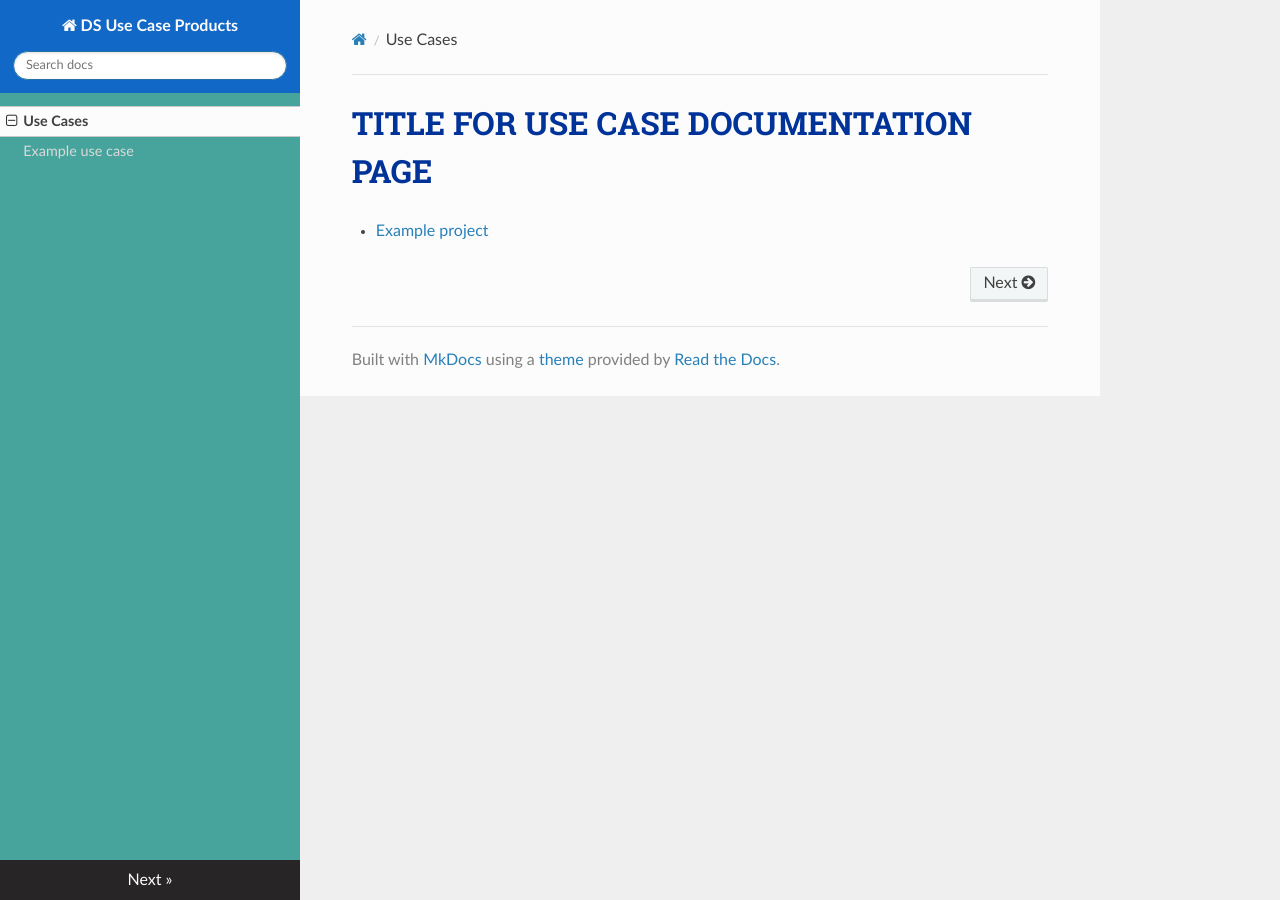
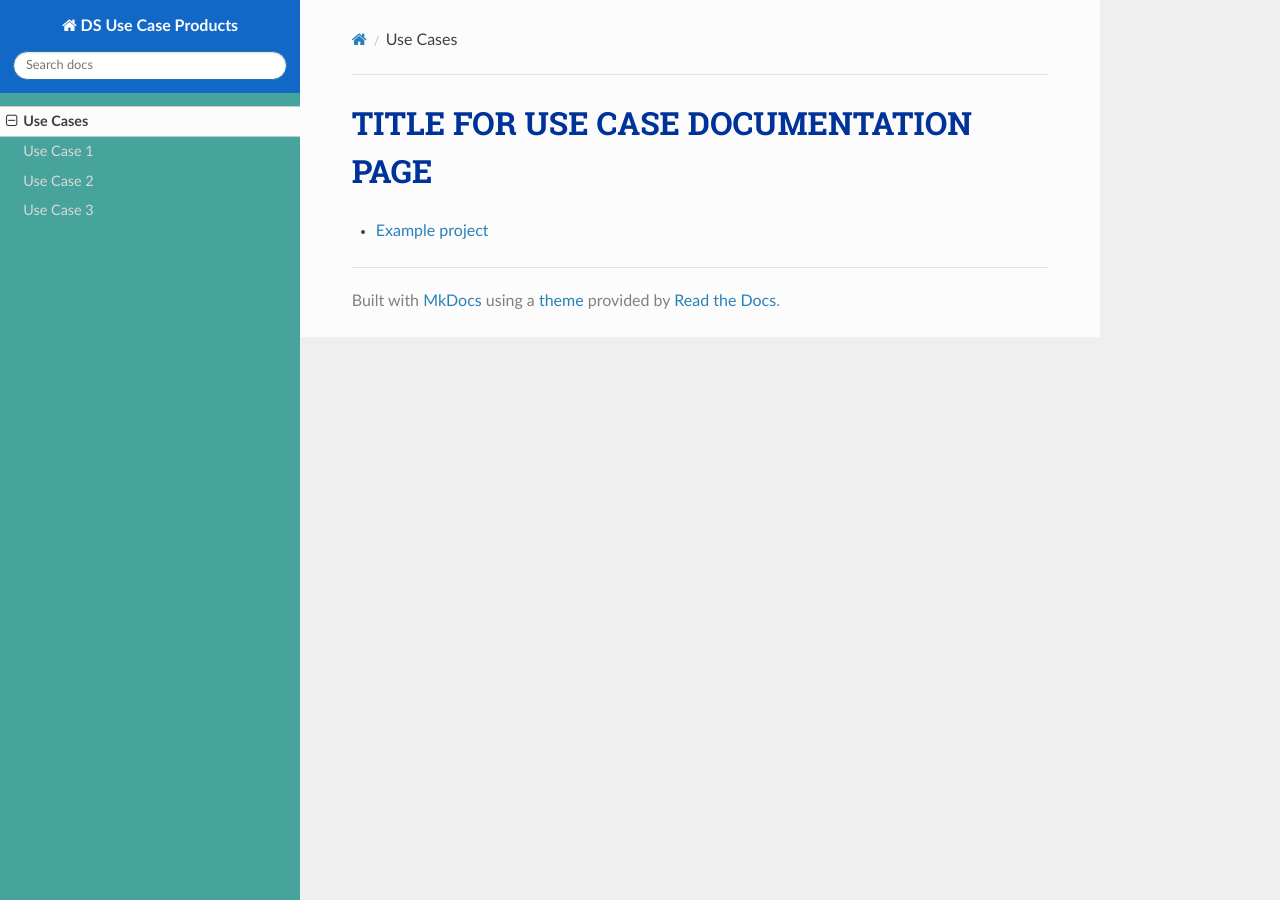
Before and after one commit to zwyll/DS_Use_Case_template, an MkDocs documentation site: the page built from docs/index.md, in a window 1280 px wide. Built offline with MkDocs 1.6.1, drawn with Linux system fonts in a browser that asks for light colours; nearby versions of some CDN libraries; part of the change alters nothing that is shown.

Commit message:
Update mkdocs.yml

```diff
--- a/mkdocs.yml
+++ b/mkdocs.yml
@@ -24,8 +24,9 @@ markdown_extensions:
 
 nav:
   - Use Cases : index.md
-  - Example use case: example/usecase.md
+  - Use Case 1: arduino/usecase.md
+  - Use Case 2: kumar/usecase.md
+  - Use Case 3: dawson/usecase.md
 
 #### DO NOT MAKE ANY CHANGES TO THE EXAMPLE FOLDER
-#### Copy the folder `example` and rename it to your specific use case (no space!).
-#### Above, change "Example use case" to be specific to your use case title.
+#### Find the folder with your name and edit usecase.md
```
